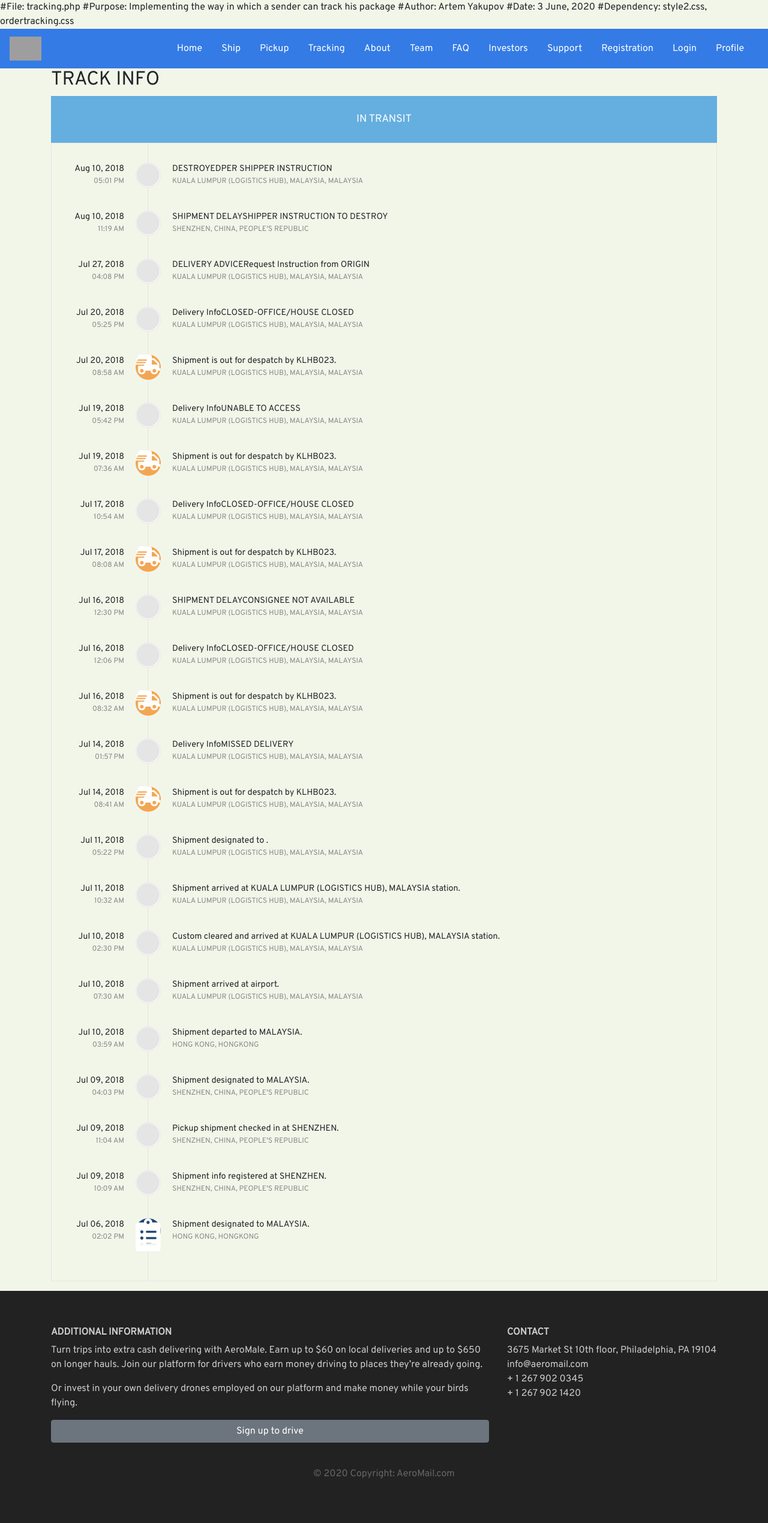
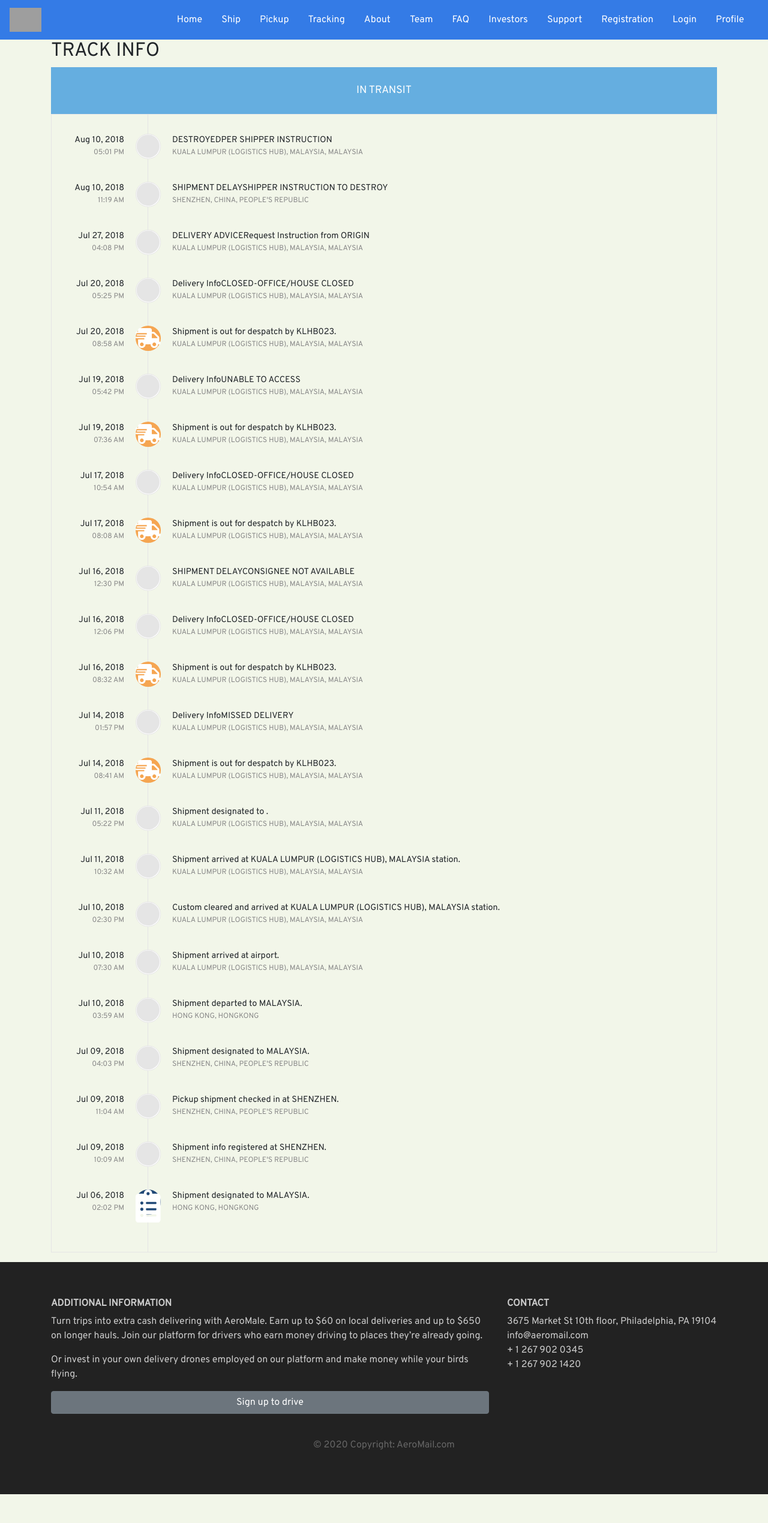
Before and after one commit to VistritPandey/AeroMail, a PHP site: page /tracking.php in a window 1280 px wide. Shown: the whole page at 60% size. After the commit the page ends 2491 px from the top, so only its background shows below. Run offline with PHP 8.4, Linux system fonts and the light colour scheme; some web fonts are replaced; grey boxes are pictures that could not be loaded.

Commit message:
Update tracking.php

```diff
--- a/tracking.php
+++ b/tracking.php
@@ -1,8 +1,3 @@
-#File:        tracking.php
-#Purpose:     Implementing the way in which a sender can track his package
-#Author:      Artem Yakupov
-#Date:        3 June, 2020
-#Dependency:  style2.css, ordertracking.css
 <!doctype html>
 <html lang="en">
   <head>
```
